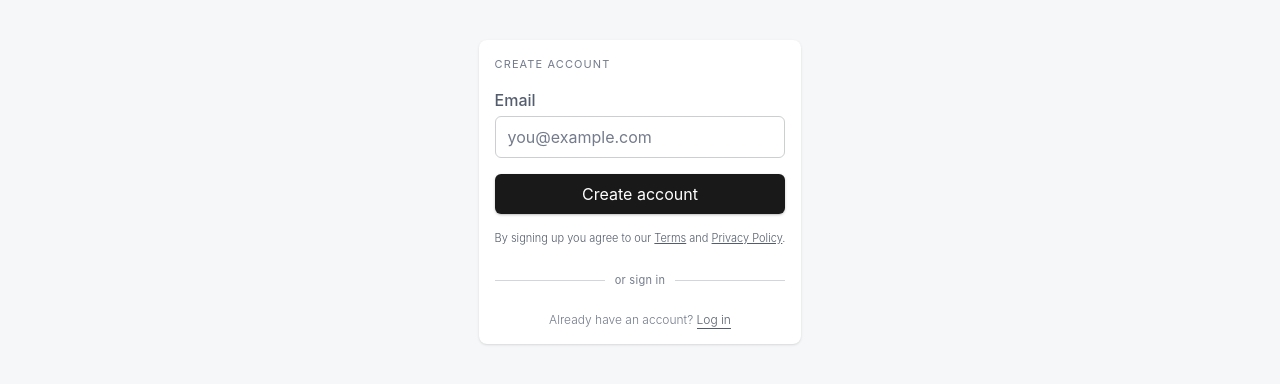
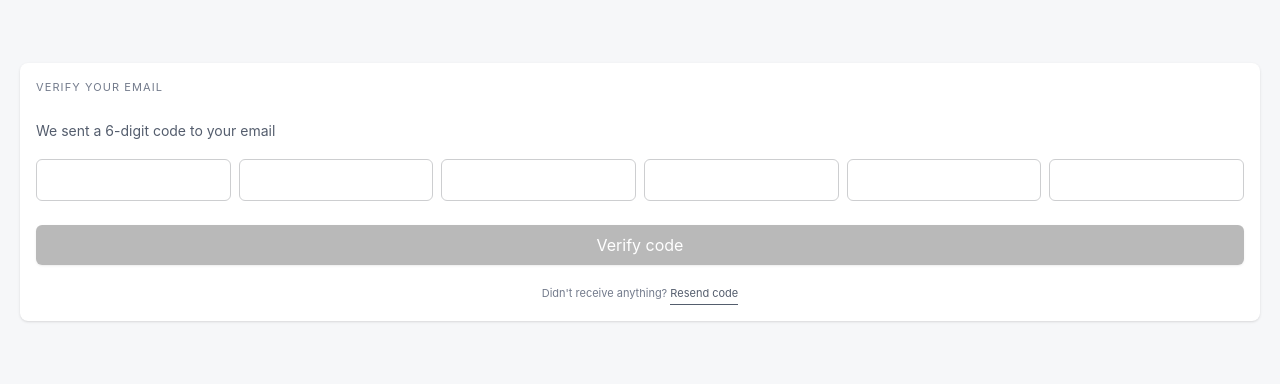
Before and after one commit to gymboiefrncs/domx, a React (Vite) app in the folder apps/web/: page / in a window 1280 px wide. Shown: the part 208-592 px from the top of the page. Built offline with nearby package versions, Linux system fonts and the light colour scheme.

Commit message:
feat(otp): update styling and structure for OtpPage component

```diff
--- a/apps/web/src/App.tsx
+++ b/apps/web/src/App.tsx
@@ -1,9 +1,10 @@
+import OtpPage from "./pages/Otp";
 import SignupPage from "./pages/Signup";
 
 export function App() {
   return (
     <div className="flex flex-col h-full">
-      <SignupPage />
+      <OtpPage />
     </div>
   );
 }
--- a/apps/web/src/pages/Otp.tsx
+++ b/apps/web/src/pages/Otp.tsx
@@ -49,14 +49,14 @@ export default function OtpPage() {
   const isComplete: boolean = digits.every(Boolean);
 
   return (
-    <div className="min-h-screen bg-[#FAFAF8] flex items-center px-5 py-8 font-sans">
-      <div className="w-full max-w-sm mx-auto bg-white border border-[#E2E0D8] rounded-2xl px-7 py-9">
-        <p className="text-[11px] uppercase tracking-widest text-[#a9a5a0] mb-2 font-normal">
+    <div className="min-h-screen bgbg flex items-center px-5 py-8 font-sans">
+      <div className="card">
+        <p className=" uppercase tracking-widest text-text-muted mb-6 font-normal">
           Verify your email
         </p>
 
-        <p className="text-sm text-[#7f7e7c] font-light leading-relaxed mb-8">
-          We sent a 6-digit code to your email. It expires in 2 minutes.
+        <p className="text-sm text-text-secondary font-normal leading-relaxed mb-4">
+          We sent a 6-digit code to your email
         </p>
 
         <div className="flex gap-2 justify-between mb-6">
@@ -77,21 +77,21 @@ export default function OtpPage() {
                 handleKeyDown(e, i)
               }
               onPaste={handlePaste}
-              className="w-full aspect-square text-center text-lg font-normal text-[#1C1B18] bg-[#FAFAF8] border border-[#D8D4CC] rounded-lg focus:outline-none focus:border-[#7C6F5B] focus:bg-white transition-colors"
+              className="input"
             />
           ))}
         </div>
 
         <button
           disabled={!isComplete}
-          className="w-full h-11.5 bg-[#1C1B18] text-[#FAF9F6] rounded-lg text-[13.5px] tracking-wide font-normal transition-all cursor-pointer hover:bg-[#2E2D29] active:scale-[0.985] disabled:opacity-30 disabled:cursor-not-allowed"
+          className="btn w-full disabled:opacity-30 disabled:cursor-not-allowed"
         >
           Verify code
         </button>
 
-        <p className="text-[11px] text-[#838280] text-center mt-5 leading-relaxed font-light">
+        <p className="text-text-muted text-center mt-5 leading-relaxed font-normal">
           Didn't receive anything?{" "}
-          <button className="text-[#7C6F5B] border-b border-[#7C6F5B] pb-px bg-transparent cursor-pointer text-[11px]">
+          <button className="text-text-secondary border-b border-text-secondary pb-px bg-transparent cursor-pointer text-[11px]">
             Resend code
           </button>
         </p>
```
